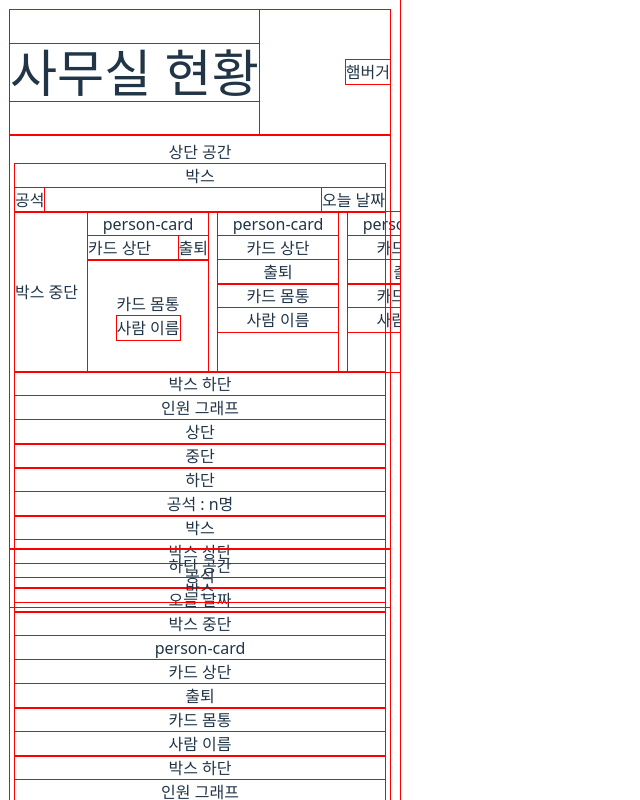
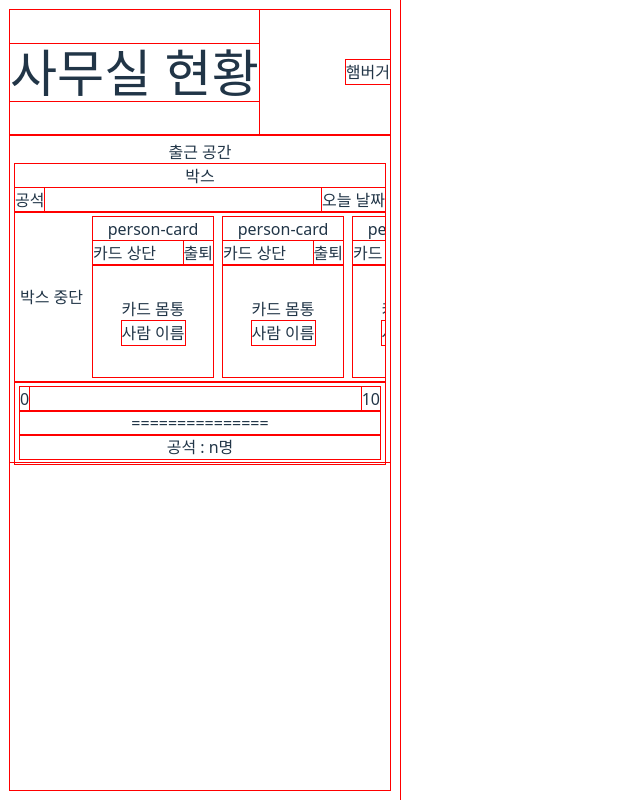
Before and after one commit to ByeolNabi/staff-tracker, a React (Vite) app: page / in a window 1280 px wide. Shown: the whole page, without its empty margins (0-640 px from the left). Built offline with nearby package versions, Linux system fonts and the light colour scheme.

Commit message:
레이아웃 디자인 완료

```diff
--- a/src/App.css
+++ b/src/App.css
@@ -43,15 +43,16 @@ main{
 }
 
 .box-mid{
-  width: 400px;
+  width: 100%;
   display: flex;
   flex-direction: row;
   justify-content: flex-start;
   align-items: center;
   flex-wrap: nowrap;
-  overflow-X: auto;
+  overflow-x: auto;
   gap: 10px;
   white-space: nowrap;
+  padding: 5px; /* 내부 여백 추가 */
 }
 
 .person-card{
@@ -77,6 +78,20 @@ main{
   flex-grow: 1;
 }
 
+.box-bottom{
+  padding: 5px;
+}
+
+.count-graph{
+  display: row;
+}
+
+.graph-top{
+  display: flex;
+  flex-direction: row;
+  justify-content: space-between;
+}
+
 .leave-space{
   width: 100%;
   padding: 5px;
--- a/src/App.jsx
+++ b/src/App.jsx
@@ -1,161 +1,13 @@
 import './App.css'
+import Header from './pages/Components/Header'
+import HomePage from './pages/Homepage'
 
 function App() {
 
   return (
     <>
-      <header><div><h1>사무실 현황</h1></div> <div>햄버거</div></header>
-      <main>
-        <div className="go-space">상단 공간
-          <div>
-            박스
-            <div className="box-top">
-              <div>공석</div>
-              <div>오늘 날짜</div>
-            </div>
-            <div className="box-mid">박스 중단
-              <div className="person-card">
-                person-card
-                <div className="card-top">
-                  카드 상단
-                  <div>
-                    출퇴
-                  </div>
-                </div>
-                <div className="card-mid">
-                  카드 몸통
-                  <div>
-                    사람 이름
-                  </div>
-                </div>
-              </div>
-              <div className="person-card">
-                person-card
-                <div>
-                  카드 상단
-                  <div>
-                    출퇴
-                  </div>
-                </div>
-                <div>
-                  카드 몸통
-                  <div>
-                    사람 이름
-                  </div>
-                </div>
-              </div>
-              <div className="person-card">
-                person-card
-                <div>
-                  카드 상단
-                  <div>
-                    출퇴
-                  </div>
-                </div>
-                <div>
-                  카드 몸통
-                  <div>
-                    사람 이름
-                  </div>
-                </div>
-              </div>
-              <div className="person-card">
-                person-card
-                <div>
-                  카드 상단
-                  <div>
-                    출퇴
-                  </div>
-                </div>
-                <div>
-                  카드 몸통
-                  <div>
-                    사람 이름
-                  </div>
-                </div>
-              </div>
-              <div className="person-card">
-                person-card
-                <div>
-                  카드 상단
-                  <div>
-                    출퇴
-                  </div>
-                </div>
-                <div>
-                  카드 몸통
-                  <div>
-                    사람 이름
-                  </div>
-                </div>
-              </div>
-            </div>
-            <div>박스 하단
-              <div>
-                인원 그래프
-                <div>
-                  상단
-                </div>
-                <div>
-                  중단
-                </div>
-                <div>
-                  하단
-                  <div>
-                    공석 : n명
-                  </div>
-                </div>
-              </div>
-            </div>
-          </div>
-          <div>
-            박스
-            <div>박스 상단
-              <div>공석</div>
-              <div>오늘 날짜</div>
-            </div>
-            <div>박스 중단
-              <div>
-                person-card
-                <div>
-                  카드 상단
-                  <div>
-                    출퇴
-                  </div>
-                </div>
-                <div>
-                  카드 몸통
-                  <div>
-                    사람 이름
-                  </div>
-                </div>
-              </div>
-            </div>
-            <div>박스 하단
-              <div>
-                인원 그래프
-                <div>
-                  상단
-                </div>
-                <div>
-                  중단
-                </div>
-                <div>
-                  하단
-                  <div>
-                    공석 : n명
-                  </div>
-                </div>
-              </div>
-            </div>
-          </div>
-        </div>
-        <div className="leave-space">하단 공간
-          <div>
-            박스
-          </div>
-        </div>
-      </main>
+      <Header />
+        <HomePage />
     </>
   )
 }
--- /dev/null
+++ b/src/pages/Components/Header.jsx
@@ -0,0 +1,7 @@
+function Header() {
+    return (
+        <header><div><h1>사무실 현황</h1></div> <div>햄버거</div></header>
+    )
+}
+
+export default Header;
--- /dev/null
+++ b/src/pages/Components/PersonCard.jsx
@@ -0,0 +1,21 @@
+function PersonCard() {
+    return (
+        <div className="person-card">
+            person-card
+            <div className="card-top">
+                카드 상단
+                <div>
+                    출퇴
+                </div>
+            </div>
+            <div className="card-mid">
+                카드 몸통
+                <div>
+                    사람 이름
+                </div>
+            </div>
+        </div>
+    )
+}
+
+export default PersonCard;
--- /dev/null
+++ b/src/pages/HomePage.jsx
@@ -0,0 +1,44 @@
+import PersonCard from "./Components/PersonCard";
+
+function HomePage() {
+    return (
+        <>
+            <main>
+                <div className="go-space">출근 공간
+                    <div>
+                        박스
+                        <div className="box-top">
+                            <div>공석</div>
+                            <div>오늘 날짜</div>
+                        </div>
+                        <div className="box-mid">박스 중단
+                            <PersonCard />
+                            <PersonCard />
+                            <PersonCard />
+                            <PersonCard />
+                            <PersonCard />
+                            <PersonCard />
+                        </div>
+                        <div className="box-bottom">
+                            <div className="count-graph">
+                                <div className="graph-top">
+                                    <div>0</div><div>10</div>
+                                </div>
+                                <div className="graph-mid">
+                                    ===============
+                                </div>
+                                <div className="graph-bottom">
+                                    <div>
+                                        공석 : n명
+                                    </div>
+                                </div>
+                            </div>
+                        </div>
+                    </div>
+                </div>
+            </main>
+        </>
+    )
+}
+
+export default HomePage;
```
